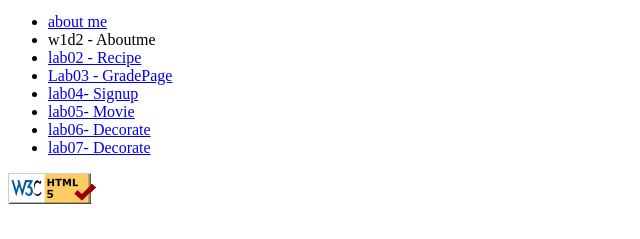
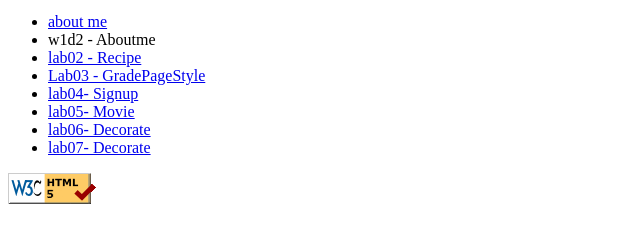
Before and after one commit to Lemlemfereja/Lemlemfereja, a plain HTML site: page index.html in a window 1280 px wide. Shown: the part 259-498 px from the top of the page, 0-640 px from the left. Drawn offline with Linux system fonts and the light colour scheme.

Commit message:
Update index.html

```diff
--- a/index.html
+++ b/index.html
@@ -15,7 +15,7 @@
         <li>w1d2 - Aboutme</li>
 
         <li><a href="Recipe.html"> lab02 - Recipe </a>  </li>
-        <li><a href="GradePage.html"> Lab03 - GradePage </a>  </li>
+        <li><a href="GradePage.html"> Lab03 - GradePageStyle </a>  </li>
         <li><a href="Signup.html"> lab04- Signup </a>  </li>
         <li><a href="MovieReview.html"> lab05- Movie </a>  </li>
         <li><a href="DecorateMyText.html"> lab06- Decorate </a>  </li>
```
